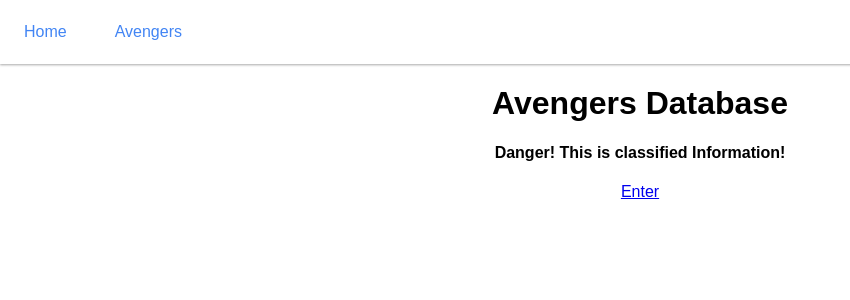
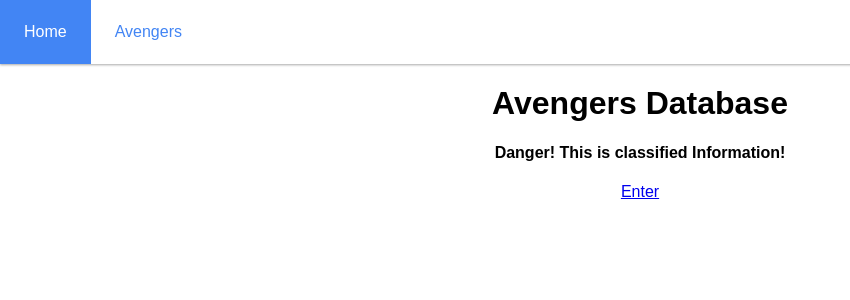
Before and after one commit to ElvisJG/react-Avengers, a React (Create React App) app: page / in a window 1280 px wide. Shown: the top 300 px of the page, without its empty margins (0-850 px from the left). Built offline with nearby package versions, Linux system fonts and the light colour scheme.

Commit message:
weird bug

```diff
--- a/src/App.js
+++ b/src/App.js
@@ -1,5 +1,5 @@
 import React, { Component } from 'react';
-import { Route, Link } from 'react-router-dom';
+import { Route, NavLink } from 'react-router-dom';
 import './App.css';
 
 import Home from './components/Home';
@@ -22,10 +22,14 @@
       <div className='App'>
         <ul className='navbar'>
           <li>
-            <Link to='/'>Home</Link>
+            <NavLink exact to='/' activeClassName='activeNavButton'>
+              Home
+            </NavLink>
           </li>
           <li>
-            <Link to='/avengers'>Avengers</Link>
+            <NavLink exact to='/avengers' activeClassName='activeNavButton'>
+              Avengers
+            </NavLink>
           </li>
         </ul>
         <Route exact path='/' component={Home} />
--- a/src/components/AvengersList.js
+++ b/src/components/AvengersList.js
@@ -1,5 +1,5 @@
 import React from 'react';
-import { Link } from 'react-router-dom';
+// import { Link } from 'react-router-dom';
 
 function AvengersList(props) {
   return (
@@ -8,7 +8,10 @@
         <div className='character-card' key={avenger.id}>
           <img src={avenger.thumbnail} alt={avenger.alt} />
           <h2>
-            <Link to={`/avengers/${avenger.id}`}>{avenger.name}</Link>
+            {/* <Link to={`/avengers/${avenger.id}`}>{avenger.name}</Link> */}
+            <div onClick={() => routeToAvenger(props, avenger)}>
+              {avenger.name}
+            </div>
           </h2>
           <p>({avenger.nickname})</p>
         </div>
@@ -17,4 +20,8 @@
   );
 }
 
+function routeToAvenger(props, avenger) {
+  props.history.push(`/avengers/${avenger.id}`);
+}
+
 export default AvengersList;
```
